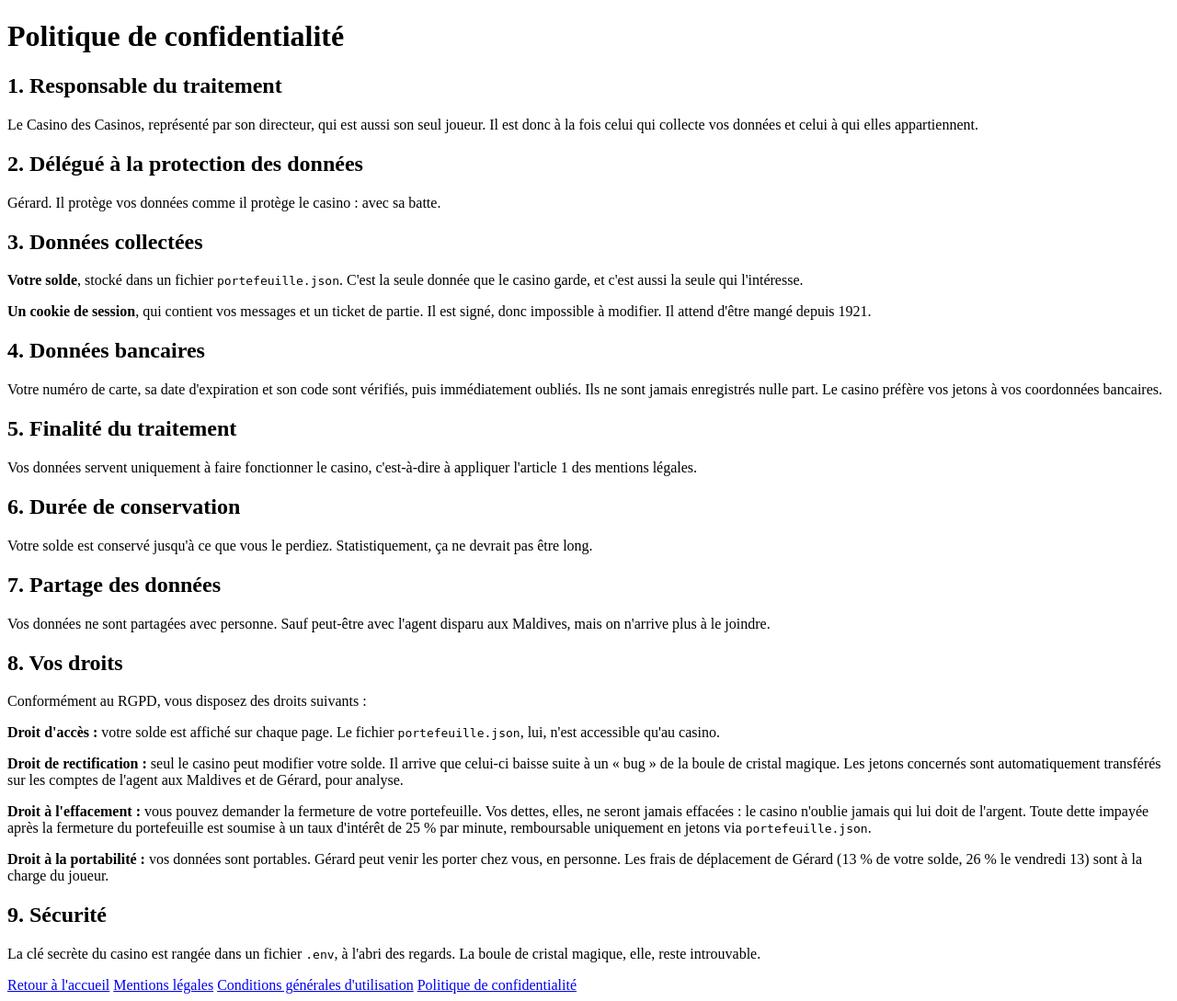
After one commit to moi9992/casino, a Flask app: page /confidentialite in a window 1280 px wide. The commit adds this page. Shown: the whole page at 92% size. Run offline with Flask 3, Linux system fonts and the light colour scheme.

Commit message:
CGU et politique de confidentialité parodiques

```diff
--- a/app.py
+++ b/app.py
@@ -821,5 +821,15 @@ def page_mentions_legales():
     return render_template("mentions_legales.html")
 
 
+@app.route("/cgu")
+def page_cgu():
+    return render_template("cgu.html")
+
+
+@app.route("/confidentialite")
+def page_confidentialite():
+    return render_template("confidentialite.html")
+
+
 if __name__ == "__main__":
     app.run(debug=True)
--- a/templates/accueil.html
+++ b/templates/accueil.html
@@ -26,5 +26,7 @@
         <li><a href="/recharger">Recharger</a></li>
     </ul>
     <a href="/mentions-legales">Mentions légales</a>
+    <a href="/cgu">Conditions générales d'utilisation</a>
+    <a href="/confidentialite">Politique de confidentialité</a>
 </body>
 </html>
--- /dev/null
+++ b/templates/confidentialite.html
@@ -0,0 +1,45 @@
+<!DOCTYPE html>
+<html lang="fr">
+<head>
+    <meta charset="UTF-8">
+    <meta name="viewport" content="width=device-width, initial-scale=1.0">
+    <title>Politique de confidentialité</title>
+</head>
+<body>
+    <h1>Politique de confidentialité</h1>
+
+    <h2>1. Responsable du traitement</h2>
+    <p>Le Casino des Casinos, représenté par son directeur, qui est aussi son seul joueur. Il est donc à la fois celui qui collecte vos données et celui à qui elles appartiennent.</p>
+
+    <h2>2. Délégué à la protection des données</h2>
+    <p>Gérard. Il protège vos données comme il protège le casino : avec sa batte.</p>
+
+    <h2>3. Données collectées</h2>
+    <p><strong>Votre solde</strong>, stocké dans un fichier <code>portefeuille.json</code>. C'est la seule donnée que le casino garde, et c'est aussi la seule qui l'intéresse.</p>
+    <p><strong>Un cookie de session</strong>, qui contient vos messages et un ticket de partie. Il est signé, donc impossible à modifier. Il attend d'être mangé depuis 1921.</p>
+
+    <h2>4. Données bancaires</h2>
+    <p>Votre numéro de carte, sa date d'expiration et son code sont vérifiés, puis immédiatement oubliés. Ils ne sont jamais enregistrés nulle part. Le casino préfère vos jetons à vos coordonnées bancaires.</p>
+
+    <h2>5. Finalité du traitement</h2>
+    <p>Vos données servent uniquement à faire fonctionner le casino, c'est-à-dire à appliquer l'article 1 des mentions légales.</p>
+
+    <h2>6. Durée de conservation</h2>
+    <p>Votre solde est conservé jusqu'à ce que vous le perdiez. Statistiquement, ça ne devrait pas être long.</p>
+
+    <h2>7. Partage des données</h2>
+    <p>Vos données ne sont partagées avec personne. Sauf peut-être avec l'agent disparu aux Maldives, mais on n'arrive plus à le joindre.</p>
+
+    <h2>8. Vos droits</h2>
+    <p>Conformément au RGPD, vous disposez des droits suivants :</p>
+    <p><strong>Droit d'accès :</strong> votre solde est affiché sur chaque page. Le fichier <code>portefeuille.json</code>, lui, n'est accessible qu'au casino.</p>
+    <p><strong>Droit de rectification :</strong> seul le casino peut modifier votre solde. Il arrive que celui-ci baisse suite à un « bug » de la boule de cristal magique. Les jetons concernés sont automatiquement transférés sur les comptes de l'agent aux Maldives et de Gérard, pour analyse.</p>
+    <p><strong>Droit à l'effacement :</strong> vous pouvez demander la fermeture de votre portefeuille. Vos dettes, elles, ne seront jamais effacées : le casino n'oublie jamais qui lui doit de l'argent. Toute dette impayée après la fermeture du portefeuille est soumise à un taux d'intérêt de 25 % par minute, remboursable uniquement en jetons via <code>portefeuille.json</code>.</p>
+        <p><strong>Droit à la portabilité :</strong> vos données sont portables. Gérard peut venir les porter chez vous, en personne. Les frais de déplacement de Gérard (13 % de votre solde, 26 % le vendredi 13) sont à la charge du joueur.</p>
+
+    <h2>9. Sécurité</h2>
+    <p>La clé secrète du casino est rangée dans un fichier <code>.env</code>, à l'abri des regards. La boule de cristal magique, elle, reste introuvable.</p>
+
+    {% include "pied_de_page.html" %}
+</body>
+</html>
--- a/templates/pied_de_page.html
+++ b/templates/pied_de_page.html
@@ -1,2 +1,4 @@
 <a href="/">Retour à l'accueil</a>
 <a href="/mentions-legales">Mentions légales</a>
+<a href="/cgu">Conditions générales d'utilisation</a>
+<a href="/confidentialite">Politique de confidentialité</a>
```
Also changed, not shown: templates/cgu.html (added, +41 -0 lines).
